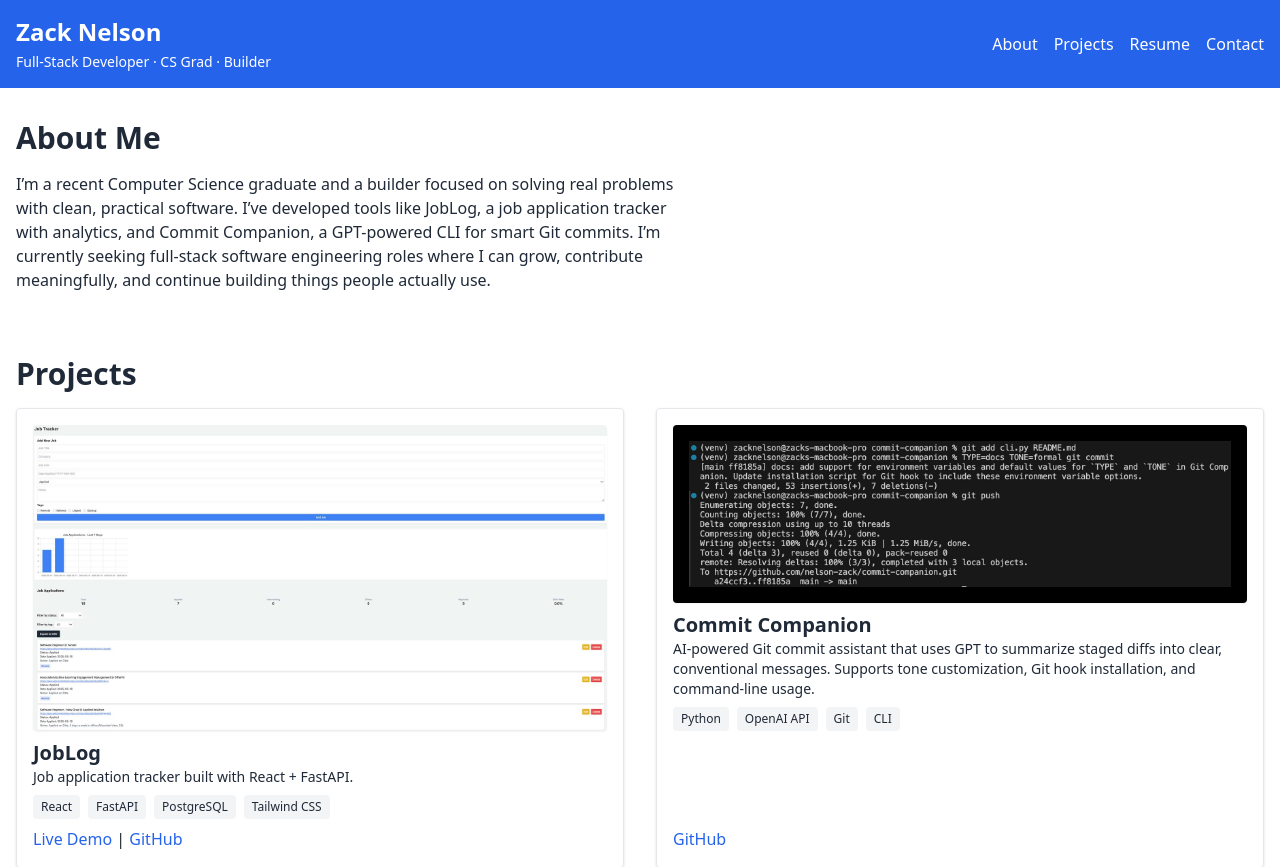
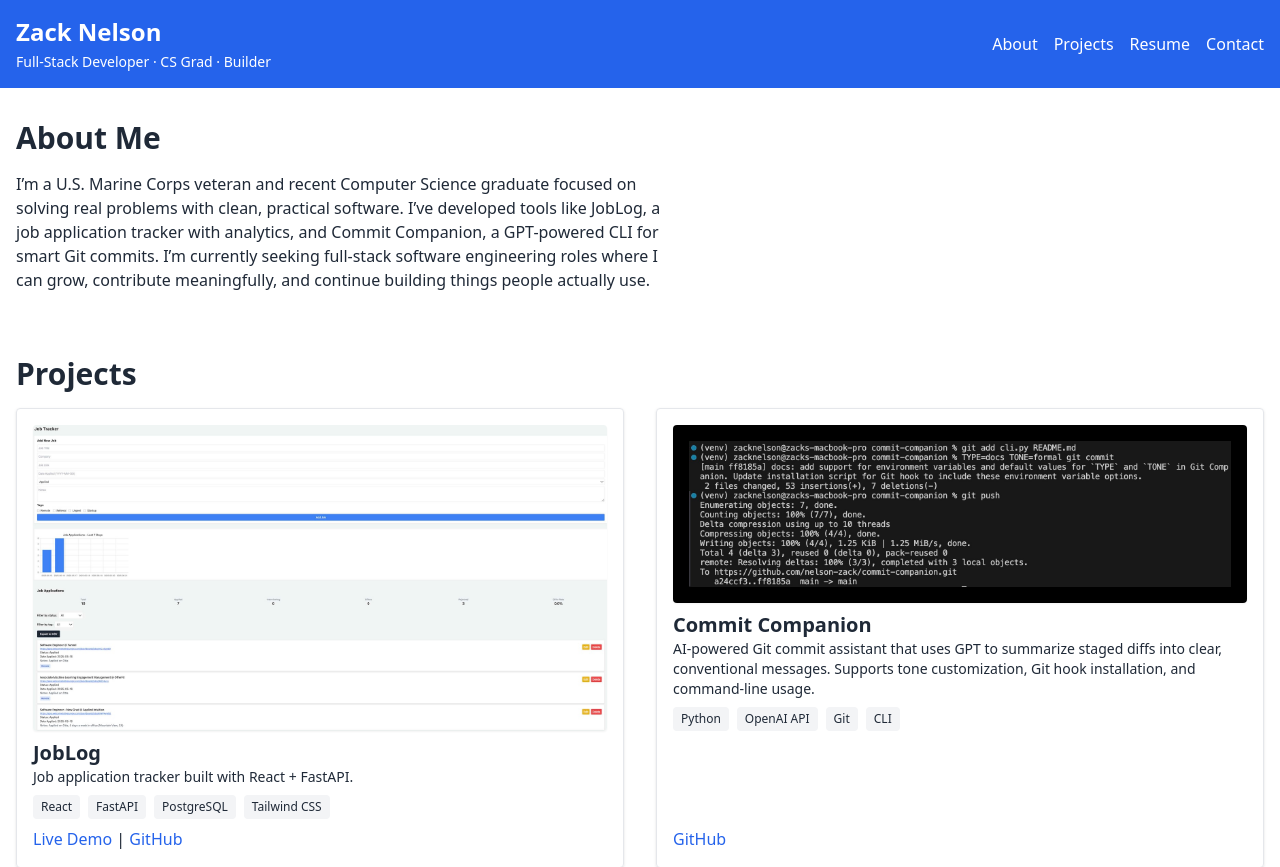
Before and after one commit to nelson-zack/portfolio, a React (Vite) app: page / in a window 1280 px wide. Shown: the top 867 px of the page. Built offline with nearby package versions, Linux system fonts and the light colour scheme.

Commit message:
docs: update App.tsx to include U.S. Marine Corps veteran status in About Me section.

```diff
--- a/src/App.tsx
+++ b/src/App.tsx
@@ -23,7 +23,7 @@ function App() {
         <section id="about">
           <h2 className="text-3xl font-semibold mb-4">About Me</h2>
           <p className="max-w-2xl">
-            I’m a recent Computer Science graduate and a builder focused on solving real problems with clean, practical software. I’ve developed tools like JobLog, a job application tracker with analytics, and Commit Companion, a GPT-powered CLI for smart Git commits. I’m currently seeking full-stack software engineering roles where I can grow, contribute meaningfully, and continue building things people actually use.
+            I’m a U.S. Marine Corps veteran and recent Computer Science graduate focused on solving real problems with clean, practical software. I’ve developed tools like JobLog, a job application tracker with analytics, and Commit Companion, a GPT-powered CLI for smart Git commits. I’m currently seeking full-stack software engineering roles where I can grow, contribute meaningfully, and continue building things people actually use.
           </p>
         </section>
 
```
